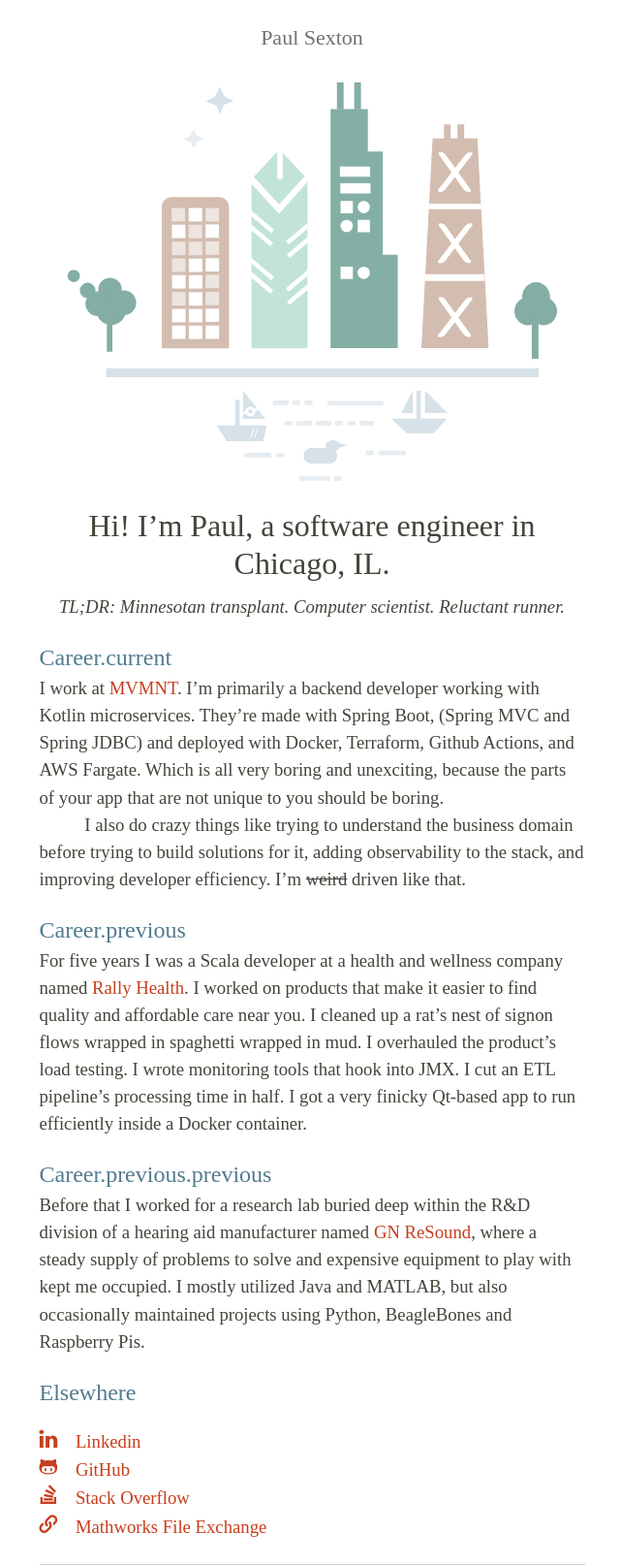
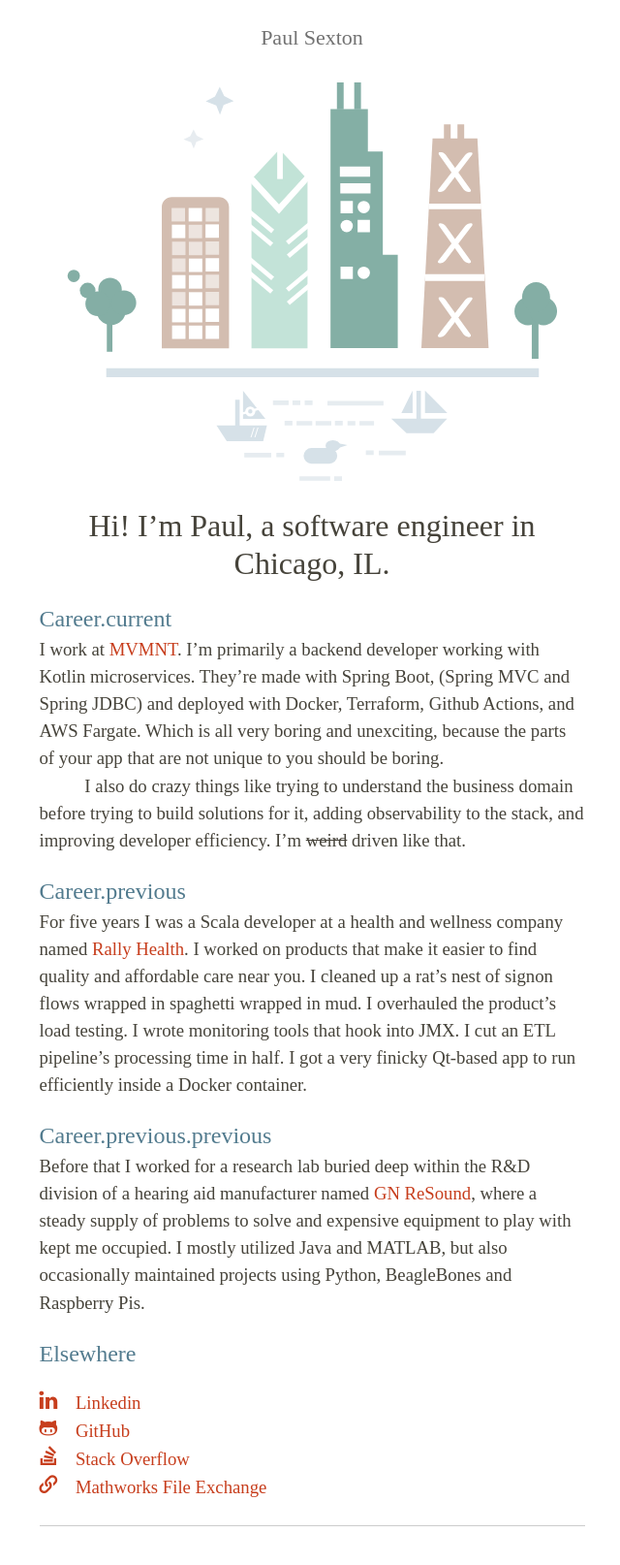
Before and after one commit to psexton/psexton.github.io, a Jekyll site: the page built from index.markdown, in a window 1280 px wide. Shown: the whole page at 97% size, without its empty margins (318-958 px from the left). Built offline with Jekyll 4.4.1, drawn with Linux system fonts in a browser that asks for light colours; some web fonts are replaced; after the commit the page ends 1574 px from its top, so only the background shows below that.

Commit message:
Remove intro caption

```diff
--- a/index.markdown
+++ b/index.markdown
@@ -7,9 +7,6 @@ title: About
 {::options auto_ids="false" /}
 # Hi! Iʼm Paul, a software engineer in Chicago, IL.
 {: .intro}
-
-TL;DR: Minnesotan transplant. Computer scientist. Reluctant runner.
-{: .intro-caption}
 
 ## Career.current
 
```
